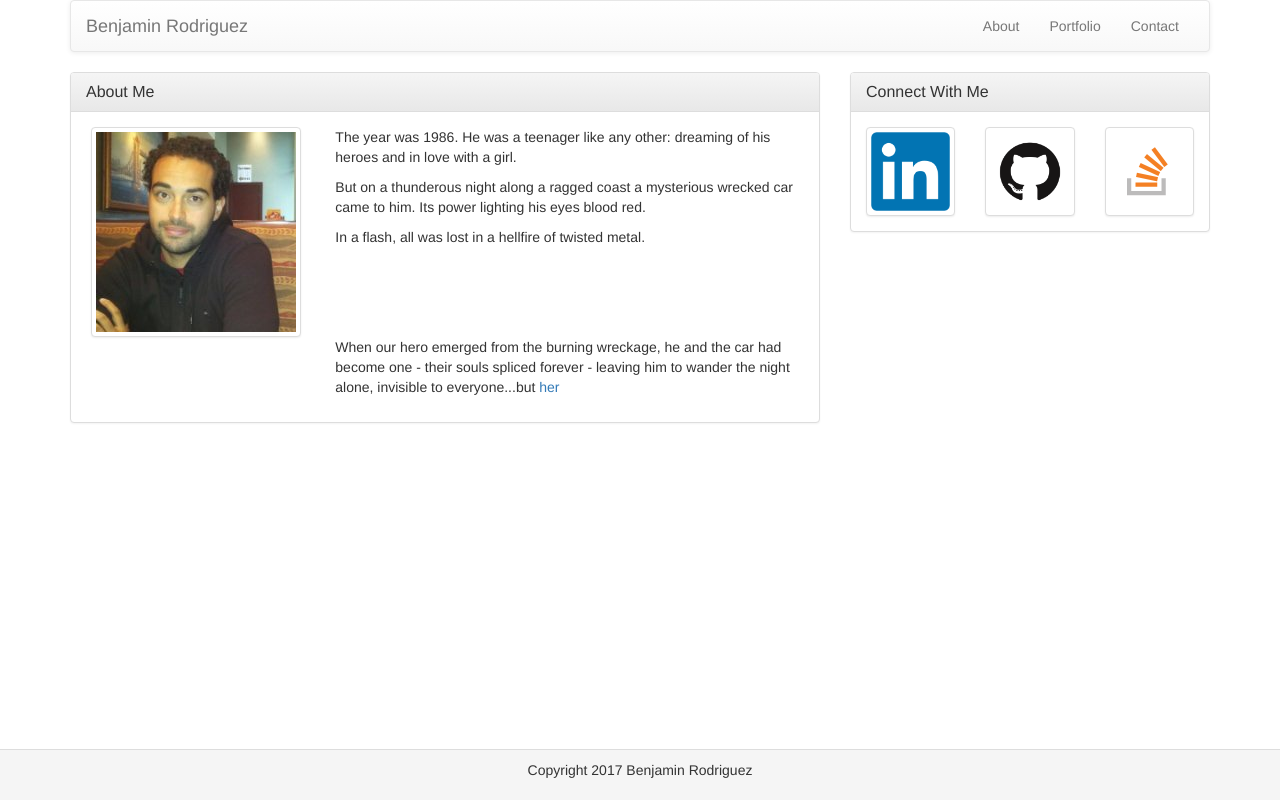
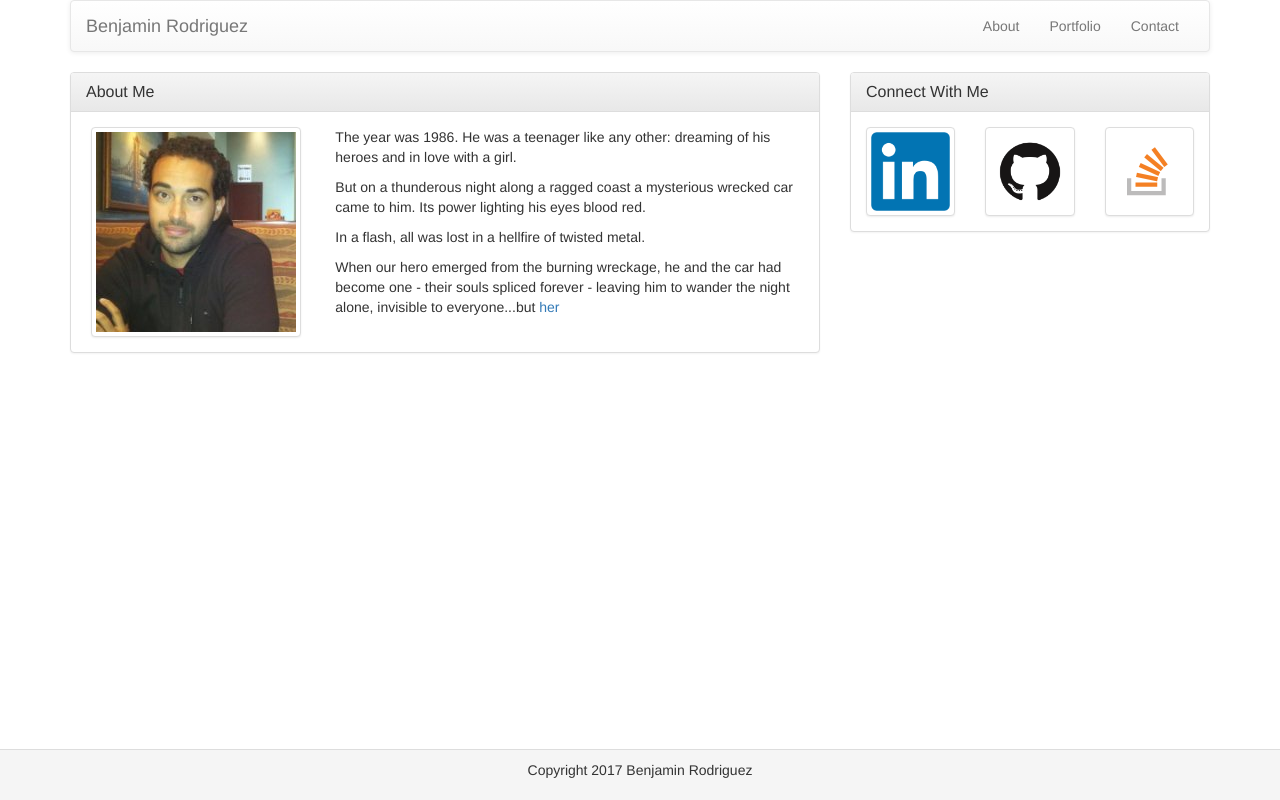
Before and after one commit to BIMATN/Bootstrap-Portfolio, a plain HTML site: page index.html in a window 1280 px wide. Drawn offline with nearby package versions, Linux system fonts and the light colour scheme.

Commit message:
paragraph condensed on about page

```diff
--- a/index.html
+++ b/index.html
@@ -57,12 +57,6 @@
 						    <p>The year was 1986. He was a teenager like any other: dreaming of his heroes and in love with a girl.</p>
 						    <p>But on a thunderous night along a ragged coast a mysterious wrecked car came to him. Its power lighting his eyes blood red.</p>
 						    <p>In a flash, all was lost in a hellfire of twisted metal.</p>
-						</div>
-				    </div>
-				    <div class="row">
-				    	<div class="col-lg-4">
-				    	</div>
-				    	<div class="col-lg-8 col-md-12 col-sm-12 col-xs-12">
 				    		<p>When our hero emerged from the burning wreckage, he and the car had become one - their souls spliced forever - leaving him to wander the night alone, invisible to everyone...but <a href=https://youtu.be/t1s7L8gQMbs alt="youtube link to great video" target="_blank">her</a></p>
 				    	</div>
 				    </div>
```
